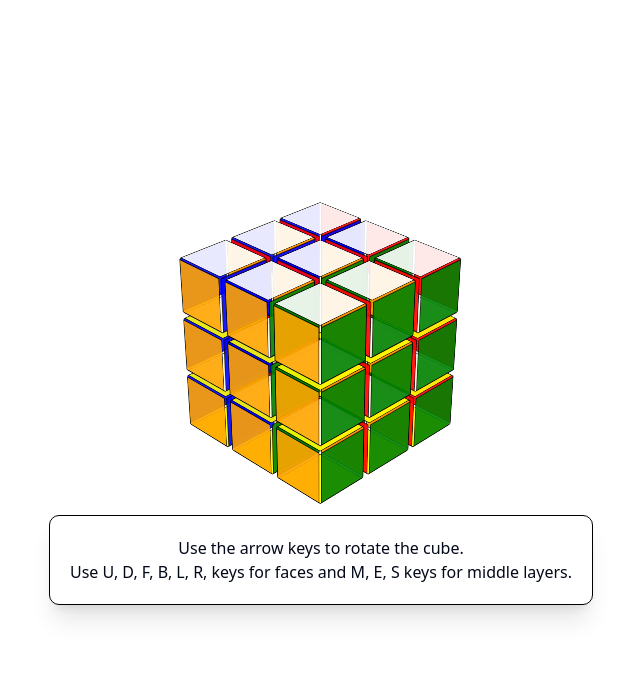
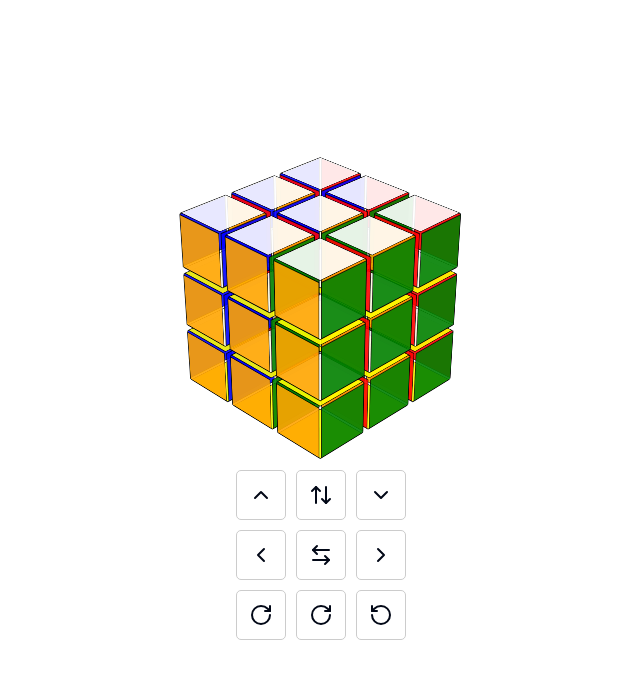
Before and after one commit to HasanYahya101/RubixSimulation-Vite, a React (Vite) app: page / in a window 1280 px wide. Shown: the top 678 px of the page, without its empty margins (319-959 px from the left). Built offline with nearby package versions, Linux system fonts and the light colour scheme.

Commit message:
refactor: Update Rubik's Cube controls layout and styling

```diff
--- a/src/components/component/playground.jsx
+++ b/src/components/component/playground.jsx
@@ -184,8 +184,8 @@ const RubiksCube = () => {
                     ))}
                 </div>
             </div>
-            {isTouchScreen === true ? (
-                <div className="controls mt-4">
+            {!isTouchScreen === true ? (
+                <div className="controls bottom-8 right-auto left-auto">
                     <div className="control-row">
                         <button onClick={() => rotateFace('U', 'clockwise')}><ChevronUp /></button>
                         <button onClick={() => rotateFace('E', 'counterclockwise')}><ArrowUpDown /></button>
```
